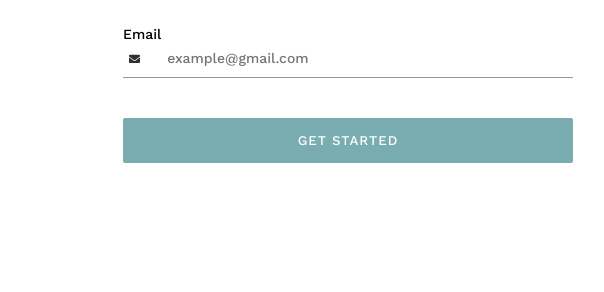
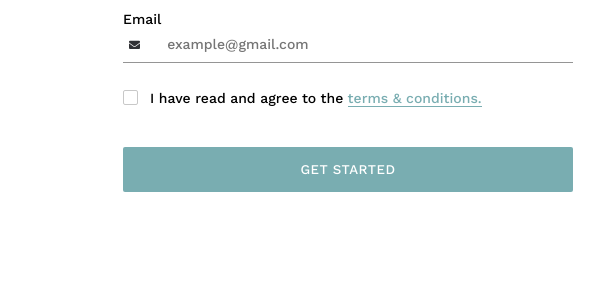
Before and after one commit to elaintran/FriendFinder, a website: page app/public/home.html in a window 1280 px wide. Shown: the part 426-718 px from the top of the page, 580-1184 px from the left. Drawn offline with nearby package versions, Linux system fonts and the light colour scheme.

Commit message:
set up checkbox display and reorganized css

```diff
--- a/app/public/home.html
+++ b/app/public/home.html
@@ -21,9 +21,9 @@
 
 <body>
     <div class="container">
+        <div class="left-panel">
+        </div>
         <div class="right-panel">
-        </div>
-        <div class="left-panel">
             <div class="sign-up">
                 <h2 class="title">Welcome to FriendFinder</h2>
                 <p class="subtitle">Over 10,000 people around the world find their match daily!</p>
@@ -44,6 +44,11 @@
                         <i class="fas fa-envelope"></i>
                         <input type="email" id="email" placeholder="example@gmail.com" required>
                     </div>
+                    <label for="checkbox" class="terms">
+                        <input type="checkbox" id="checkbox">
+                        <span class="checkmark"></span>
+                        <div>I have read and agree to the <span class="terms-style">terms & conditions.</span></div>
+                    </label>
                     <!-- <label for="gender">Gender</label><br>
                     <select name="gender-type" id="gender" required>
                         <option value="male">Male</option>
--- a/app/public/style.css
+++ b/app/public/style.css
@@ -13,11 +13,31 @@ p {
     color: black;
 }
 
+.container {
+    display: flex;
+    height: 100vh;
+}
+
+/* Homepage Left Panel Image */
+.left-panel {
+    background: url("images/friend-panel.jpg");
+    background-position: right;
+    background-size: cover;
+    width: 45%;
+}
+
+/* Homepage Sign Up Form */
 .right-panel {
-    background: url("images/friend-panel.jpg");
-    background-size: cover;
-    background-position: right;
-    width: 45%;
+    display: flex;
+    align-items: center;
+    justify-content: center;
+    width: 55%;
+}
+
+.sign-up {
+    margin: auto;
+    padding: 40px;
+    width: 450px;
 }
 
 .title {
@@ -29,35 +49,19 @@ p {
     text-align: center;
 }
 
-.container {
-    display: flex;
-    height: 100vh;
-}
-
-.left-panel {
-    width: 55%;
-    display: flex;
-    align-items: center;
-    justify-content: center;
-}
-
-.sign-up {
-    padding: 40px;
-    width: 450px;
-    margin: auto;
-}
-
 form {
     margin: 10px 0;
 }
 
+/* Use inline-block to change font stylings */
 label {
     display: inline-block;
-    font-weight: 500;
     margin-top: 30px;
     font-size: 14px;
+    font-weight: 500;
 }
 
+/* Input Icons */
 .fa-user, .fa-envelope, .fa-camera {
     margin: 0 20px 0 6px;
     font-size: 11px;
@@ -69,13 +73,95 @@ label {
     width: 100%;
 }
 
-#name, #email, #photo, #gender {
+input:focus {
+    outline: none;
+}
+
+/*
+* Text Input
+* Use inherit to change the font stylings
+*/
+#name, #photo, #email {
     border: 0;
     height: 35px;
     margin-bottom: 1px;
     font-family: inherit;
+    font-size: 14px;
     font-weight: inherit;
-    font-size: 14px;
+}
+
+/*Terms & Conditions*/
+.terms {
+    display: flex;
+    align-items: center;
+    margin-top: 25px;
+    position: relative;
+}
+
+/*
+* Terms & Conditions text
+* Underline is too close to text,
+* so used border-bottom instead
+*/
+.terms-style {
+    color:#79adb1;
+    border-bottom: 1px solid #79adb1;
+}
+
+/*Hide original checkbox and replace with a new one*/
+#checkbox {
+    margin-right: 10px;
+    visibility: hidden;
+}
+
+/*New Checkmark Box*/
+.checkmark {
+    margin-top: 2px;
+    position: absolute;
+    top: 0;
+    left: 0;
+    height: 13px;
+    width: 13px;
+    background-color: #ffffff;
+    border: 1px solid #c8c8c8;
+    border-radius: 2px;
+}
+
+/*
+* Tilde indicates siblings of a parent element
+* So if the parent is checked, the sibling's CSS is altered
+*/
+.terms input:checked ~ .checkmark {
+    background-color: #79adb1;
+    border-color: #79adb1;
+}
+
+/* Create section for checkmark*/
+.checkmark:after {
+    content: "";
+    position: absolute;
+    display: none;
+}
+
+/* Display the checkmark when checked */
+.terms input:checked ~ .checkmark:after {
+    display: block;
+}
+
+/*
+* Create checkmark by initally making a rectangle border,
+* showing only two sides, and rotating it into a checkmark position
+*/
+.terms .checkmark:after {
+    top: 1px;
+    left: 4px;
+    width: 3px;
+    height: 7px;
+    border: solid white;
+    border-width: 0 2px 2px 0;
+    -webkit-transform: rotate(45deg);
+    -ms-transform: rotate(45deg);
+    transform: rotate(45deg);
 }
 
 #submit {
@@ -85,8 +171,8 @@ label {
 	padding: 15px 15px;
 	width: 100%;
 	text-transform: uppercase;
-	letter-spacing: 1px;
-	margin: 40px auto 15px;
+	letter-spacing: 0.5px;
+	margin: 40px auto 0;
     border-radius: 2px;
     font-family: inherit;
     font-weight: inherit;
@@ -96,10 +182,6 @@ label {
     cursor: pointer;
     opacity: 0.9;
 }
-
-/* #gender {
-    border: 0;
-} */
 
 /* html, body {
 	margin: 0;
```
